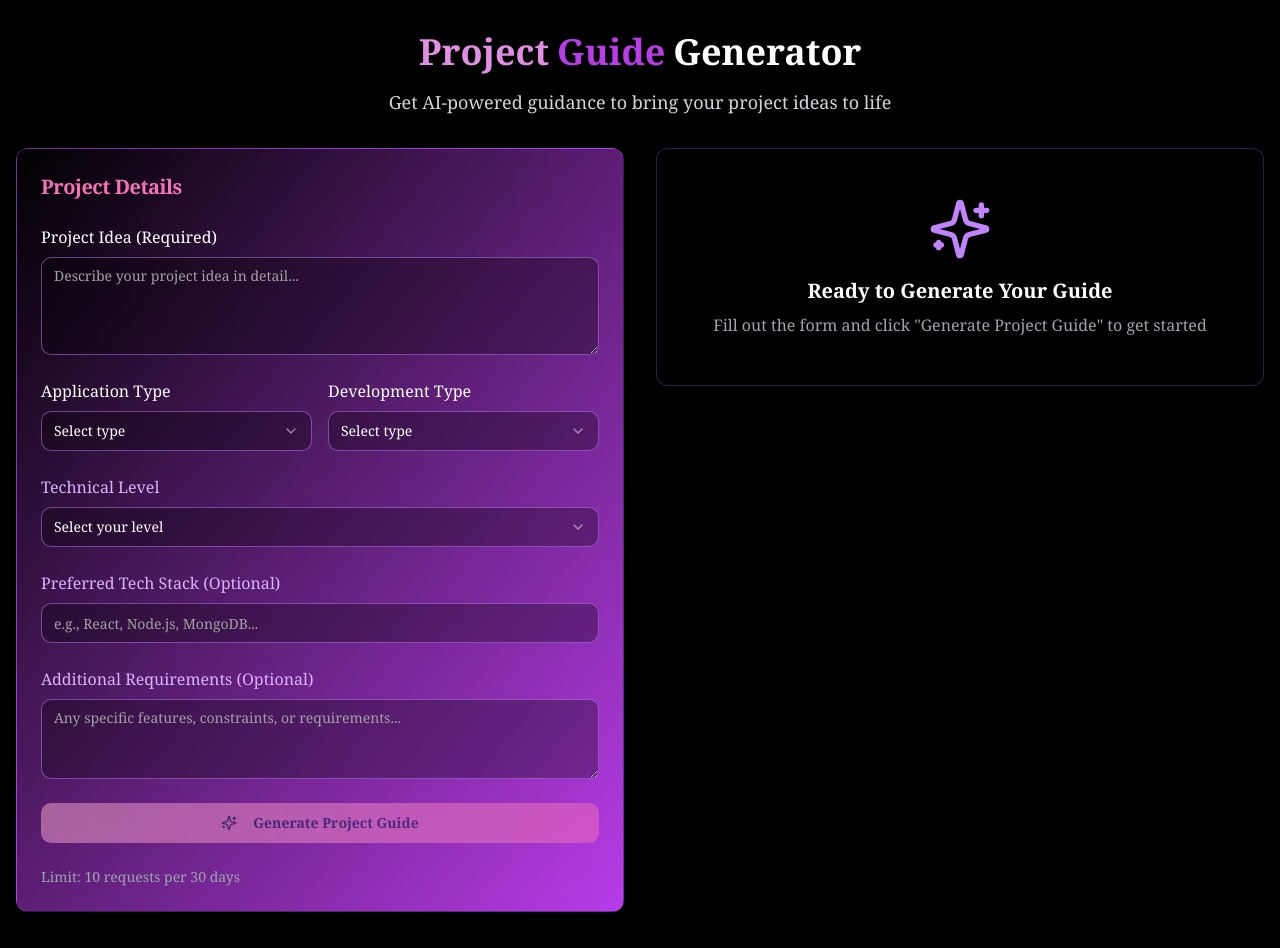
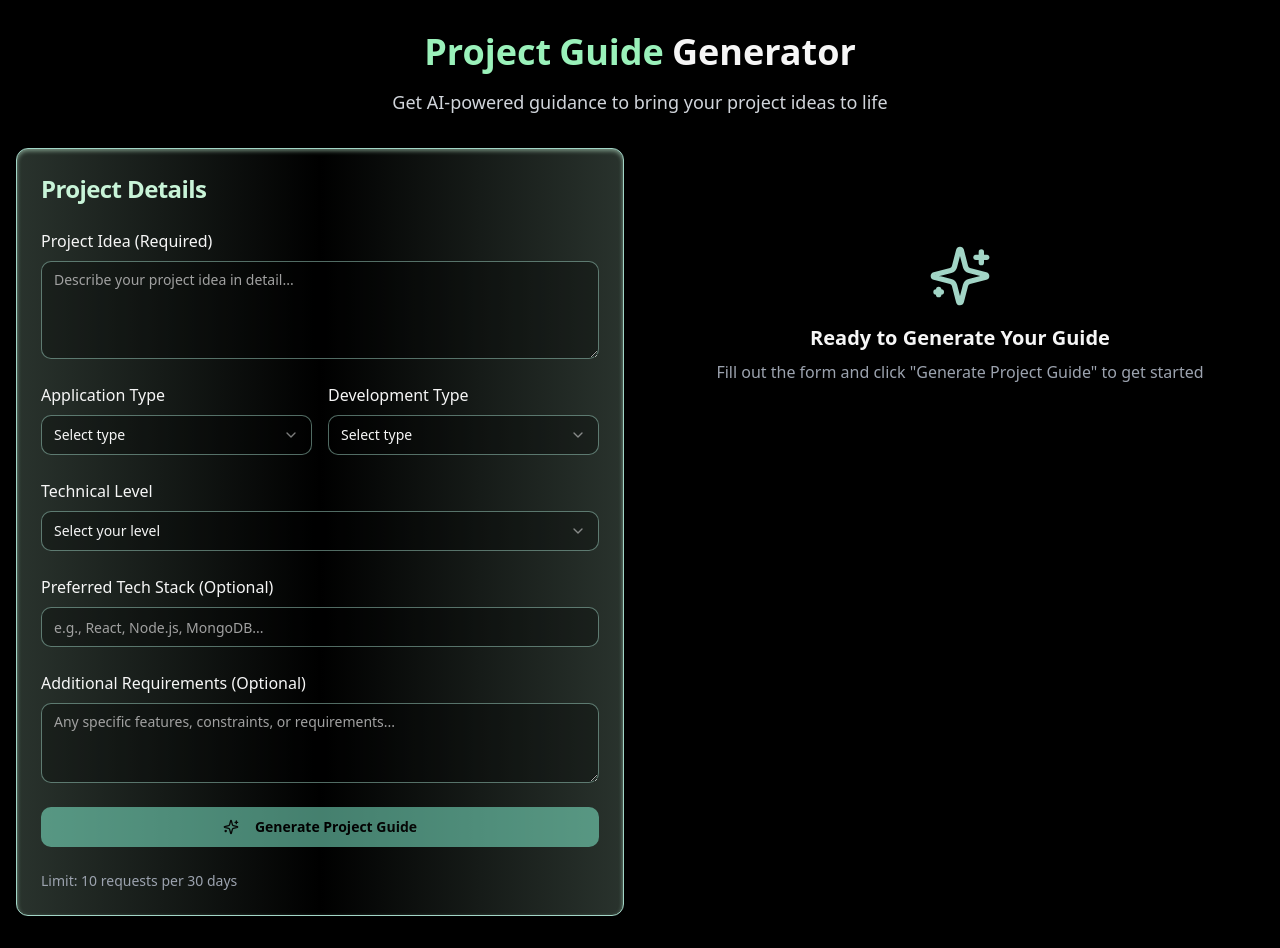
Before and after one commit to OlibhiaGhosh/ai-project-guide, a Next.js app: page / in a window 1280 px wide. Built offline with nearby package versions, Linux system fonts and the light colour scheme.

Commit message:
made changes in UI

```diff
--- a/app/globals.css
+++ b/app/globals.css
@@ -20,9 +20,9 @@
     --accent-foreground: 0 0% 98%;
     --destructive: 0 84% 60%;
     --destructive-foreground: 0 0% 98%;
-    --border: 271 91% 65% / 0.3;
+    --border: 156 39% 75%;
     --input: 271 91% 65% / 0.5;
-    --ring: 316 100% 74%;
+    --ring: 156 39% 75%;
     --radius: 0.75rem;
   }
 }
@@ -46,17 +46,17 @@
 }
 
 ::-webkit-scrollbar-thumb {
-  background: linear-gradient(to bottom, #ec4899, #8b5cf6);
+  background: linear-gradient(to bottom, #CFFFE2, #5aea94);
   border-radius: 4px;
 }
 
 ::-webkit-scrollbar-thumb:hover {
-  background: linear-gradient(to bottom, #db2777, #7c3aed);
+  background: linear-gradient(to bottom, #CFFFE2, #5aea94);
 }
 
 /* Gradient text effect */
 .gradient-text {
-  background: linear-gradient(45deg, #ec4899, #8b5cf6);
+  background: linear-gradient(45deg, #CFFFE2, #5aea94);
   -webkit-background-clip: text;
   -webkit-text-fill-color: transparent;
   background-clip: text;
@@ -76,7 +76,7 @@
 }
 
 .animated-gradient {
-  background: linear-gradient(-45deg, #000000, #4c1d95, #ec4899, #000000);
+  background: linear-gradient(-45deg,  #CFFFE2, #5aea94);
   background-size: 400% 400%;
   animation: gradient 15s ease infinite;
 }
--- a/app/page.tsx
+++ b/app/page.tsx
@@ -85,7 +85,7 @@ export default function ProjectGuide() {
         body: JSON.stringify(formData),
       });
 
-      const { result , remaining } = await response.json();
+      const { result, remaining } = await response.json();
 
       if (!response.ok) {
         throw new Error(result.error || "Failed to generate guide");
@@ -120,11 +120,12 @@ export default function ProjectGuide() {
   ];
 
   return (
-    <div className="min-h-screen bg-black text-white font-serif">
+    <div className=" min-h-screen bg-black text-[#F6F6F6] font-geist-mono">
       <div className="container mx-auto px-4 py-8">
         <div className="text-center mb-8">
-          <h1 className="text-4xl font-bold text-white mb-4 flex items-center justify-center gap-2">
-            <p className="text-[#e18fe3]">Project</p> <p className="text-[#b83ce8]">Guide</p> Generator
+          <h1 className="text-4xl font-bold text-[#F6F6F6] mb-4 flex items-center justify-center gap-2">
+            <p className="text-[#9af1ba]">Project</p>{" "}
+            <p className="text-[#9af1ba]">Guide</p> Generator
           </h1>
           <p className="text-gray-300 text-lg">
             Get AI-powered guidance to bring your project ideas to life
@@ -133,15 +134,17 @@ export default function ProjectGuide() {
 
         <div className="grid lg:grid-cols-2 gap-8">
           {/* Input Form */}
-          <Card className="h-max bg-gradient-to-br from-black to-[#b83ce8] border-purple-500/30 backdrop-blur-sm">
+          <Card
+            className="h-max rounded-xl bg-black bg-gradient-to-r from-[#CFFFE2]/20 via-black to-[#CFFFE2]/20 backdrop-invert backdrop-opacity-10 shadow-inner inset-64 shadow-[#CFFFE2]/50 border-[#A2D5C6]"
+          >
             <CardHeader>
-              <CardTitle className="text-pink-400 text-xl">
+              <CardTitle className="text-[#c8f4d8] text-2xl ">
                 Project Details
               </CardTitle>
             </CardHeader>
             <CardContent className="space-y-6" suppressHydrationWarning={true}>
               <div>
-                <label className="block text-white font-medium mb-2">
+                <label className="block text-[#F6F6F6] font-medium mb-2">
                   Project Idea (Required)
                 </label>
                 <Textarea
@@ -150,7 +153,7 @@ export default function ProjectGuide() {
                   onChange={(e) =>
                     handleInputChange("projectIdea", e.target.value)
                   }
-                  className="bg-black/30 border-purple-400/50 text-white placeholder-gray-400 focus:border-pink-400"
+                  className="bg-black/30 border-[#A2D5C6]/50 text-[#F6F6F6] placeholder-gray-400 focus:border-[#CFFFE2]"
                   rows={4}
                   suppressHydrationWarning={true}
                 />
@@ -158,7 +161,7 @@ export default function ProjectGuide() {
 
               <div className="grid md:grid-cols-2 gap-4">
                 <div>
-                  <label className="block text-white font-medium mb-2">
+                  <label className="block text-[#F6F6F6] font-medium mb-2">
                     Application Type
                   </label>
                   <Select
@@ -166,10 +169,13 @@ export default function ProjectGuide() {
                       handleInputChange("applicationType", value)
                     }
                   >
-                    <SelectTrigger className="bg-black/30 border-purple-400/50 text-white" suppressHydrationWarning={true}>
+                    <SelectTrigger
+                      className="bg-black/30 border-[#A2D5C6]/50 focus:border-[#A2D5C6] text-[#F6F6F6]"
+                      suppressHydrationWarning={true}
+                    >
                       <SelectValue placeholder="Select type" />
                     </SelectTrigger>
-                    <SelectContent className="bg-black border-purple-400/50">
+                    <SelectContent className="bg-black border-[#A2D5C6]/50 focus:border-[#A2D5C6]">
                       <SelectItem value="web">Web Application</SelectItem>
                       <SelectItem value="mobile">Mobile Application</SelectItem>
                       <SelectItem value="desktop">
@@ -181,7 +187,7 @@ export default function ProjectGuide() {
                 </div>
 
                 <div>
-                  <label className="block text-white font-medium mb-2">
+                  <label className="block text-[#F6F6F6] font-medium mb-2">
                     Development Type
                   </label>
                   <Select
@@ -189,10 +195,13 @@ export default function ProjectGuide() {
                       handleInputChange("developmentType", value)
                     }
                   >
-                    <SelectTrigger className="bg-black/30 border-purple-400/50 text-white" suppressHydrationWarning={true}>
+                    <SelectTrigger
+                      className="bg-black/30 border-[#A2D5C6]/50 text-[#F6F6F6]"
+                      suppressHydrationWarning={true}
+                    >
                       <SelectValue placeholder="Select type" />
                     </SelectTrigger>
-                    <SelectContent className="bg-black border-purple-400/50">
+                    <SelectContent className="bg-black border-[#A2D5C6]/50">
                       <SelectItem value="frontend">Frontend Only</SelectItem>
                       <SelectItem value="backend">Backend Only</SelectItem>
                       <SelectItem value="fullstack">Full Stack</SelectItem>
@@ -202,7 +211,7 @@ export default function ProjectGuide() {
               </div>
 
               <div>
-                <label className="block text-purple-300 font-medium mb-2">
+                <label className="block text-[#F6F6F6] font-medium mb-2">
                   Technical Level
                 </label>
                 <Select
@@ -210,10 +219,13 @@ export default function ProjectGuide() {
                     handleInputChange("technicalLevel", value)
                   }
                 >
-                  <SelectTrigger className="bg-black/30 border-purple-400/50 text-white" suppressHydrationWarning={true}>
+                  <SelectTrigger
+                    className="bg-black/30 border-[#A2D5C6]/50 text-[#F6F6F6]"
+                    suppressHydrationWarning={true}
+                  >
                     <SelectValue placeholder="Select your level" />
                   </SelectTrigger>
-                  <SelectContent className="bg-black border-purple-400/50">
+                  <SelectContent className="bg-black border-[#A2D5C6]/50">
                     <SelectItem value="beginner">Beginner</SelectItem>
                     <SelectItem value="intermediate">Intermediate</SelectItem>
                     <SelectItem value="advanced">Advanced</SelectItem>
@@ -222,7 +234,7 @@ export default function ProjectGuide() {
               </div>
 
               <div>
-                <label className="block text-purple-300 font-medium mb-2">
+                <label className="block text-[#F6F6F6] font-medium mb-2">
                   Preferred Tech Stack (Optional)
                 </label>
                 <Input
@@ -231,13 +243,13 @@ export default function ProjectGuide() {
                   onChange={(e) =>
                     handleInputChange("preferredTechStack", e.target.value)
                   }
-                  className="bg-black/30 border-purple-400/50 text-white placeholder-gray-400 focus:border-pink-400"
+                  className="bg-black/30 border-[#A2D5C6]/50 text-[#F6F6F6] placeholder-gray-400 focus:border-[#CFFFE2]/50"
                   suppressHydrationWarning={true}
                 />
               </div>
 
               <div>
-                <label className="block text-purple-300 font-medium mb-2">
+                <label className="block text-[#F6F6F6] font-medium mb-2">
                   Additional Requirements (Optional)
                 </label>
                 <Textarea
@@ -246,7 +258,7 @@ export default function ProjectGuide() {
                   onChange={(e) =>
                     handleInputChange("additionalRequirements", e.target.value)
                   }
-                  className="bg-black/30 border-purple-400/50 text-white placeholder-gray-400 focus:border-pink-400"
+                  className="bg-black/30 border-[#A2D5C6]/50 text-[#F6F6F6] placeholder-gray-400 focus:border-[#CFFFE2]/50"
                   rows={3}
                   suppressHydrationWarning={true}
                 />
@@ -265,7 +277,7 @@ export default function ProjectGuide() {
                   !formData.projectIdea.trim() ||
                   !formData.technicalLevel
                 }
-                className="w-full bg-gradient-to-r from-pink-300 to-pink-400 hover:from-pink-600 hover:to-purple-700 text-blue-950 font-semibold py-3"
+                className="w-full bg-[#89ffdc] hover:bg-[#CFFFE2] text-black font-semibold py-3"
               >
                 {loading ? (
                   <>
@@ -288,22 +300,19 @@ export default function ProjectGuide() {
             </CardContent>
           </Card>
 
-          <div className="space-y-4">
+          <div className="space-y-4 ">
             {guide ? (
               <>
-                <h2 className="text-2xl font-bold text-white mb-4">
-                  Your Project Guide
-                </h2>
                 {sections.map((section) => (
                   <Card
                     key={section.key}
-                    className="bg-black/50 border-purple-500/30 backdrop-blur-sm"
+                    className="rounded-lg bg-black bg-gradient-to-r from-[#CFFFE2]/20 via-black to-[#CFFFE2]/20 backdrop-invert backdrop-opacity-10 shadow-inner inset-64 shadow-[#CFFFE2]/50 border-[#A2D5C6]"
                   >
                     <CardHeader
-                      className="cursor-pointer hover:bg-purple-900/20 transition-colors"
+                      className="cursor-pointer hover:bg-[#CFFFE2]/50 transition-colors"
                       onClick={() => toggleSection(section.key)}
                     >
-                      <CardTitle className="text-pink-400 flex items-center justify-between">
+                      <CardTitle className="text-[#CFFFE2] flex items-center justify-between">
                         <span className="flex items-center gap-2">
                           <span>{section.icon}</span>
                           {section.title}
@@ -321,10 +330,10 @@ export default function ProjectGuide() {
                           {guide[section.key as keyof ProjectGuide].map(
                             (item, index) => (
                               <div key={index} className="mb-3">
-                                <p className="font-semibold text-white text-lg">
+                                <p className="font-semibold text-[#CFFFE2] text-lg">
                                   {item["key"]}
                                 </p>
-                                <p className="text-pink-400">{item["value"]}</p>
+                                <p className="text-white">{item["value"]}</p>
                               </div>
                             )
                           )}
@@ -335,18 +344,18 @@ export default function ProjectGuide() {
                 ))}
               </>
             ) : (
-              <Card className="bg-black/50 border-purple-500/30 backdrop-blur-sm">
-                <CardContent className="text-center py-12">
-                  <Sparkles className="h-16 w-16 text-purple-400 mx-auto mb-4" />
-                  <h3 className="text-xl font-semibold text-white mb-2">
+              <div className="bg-black">
+                <div className="text-center py-24">
+                  <Sparkles className="h-16 w-16 text-[#A2D5C6] mx-auto mb-4" />
+                  <h3 className="text-xl font-semibold text-[#F6F6F6] mb-2">
                     Ready to Generate Your Guide
                   </h3>
                   <p className="text-gray-400">
                     Fill out the form and click "Generate Project Guide" to get
                     started
                   </p>
-                </CardContent>
-              </Card>
+                </div>
+              </div>
             )}
           </div>
         </div>
--- a/package.json
+++ b/package.json
@@ -47,6 +47,7 @@
     "date-fns": "4.1.0",
     "dotenv": "^17.0.1",
     "embla-carousel-react": "8.5.1",
+    "geist": "^1.4.2",
     "input-otp": "1.4.1",
     "lucide-react": "^0.454.0",
     "next": "15.2.4",
```
Also changed, not shown: app/layout.tsx (+5 -3 lines), 1 other file (tests, documents, lock files or other folders).
